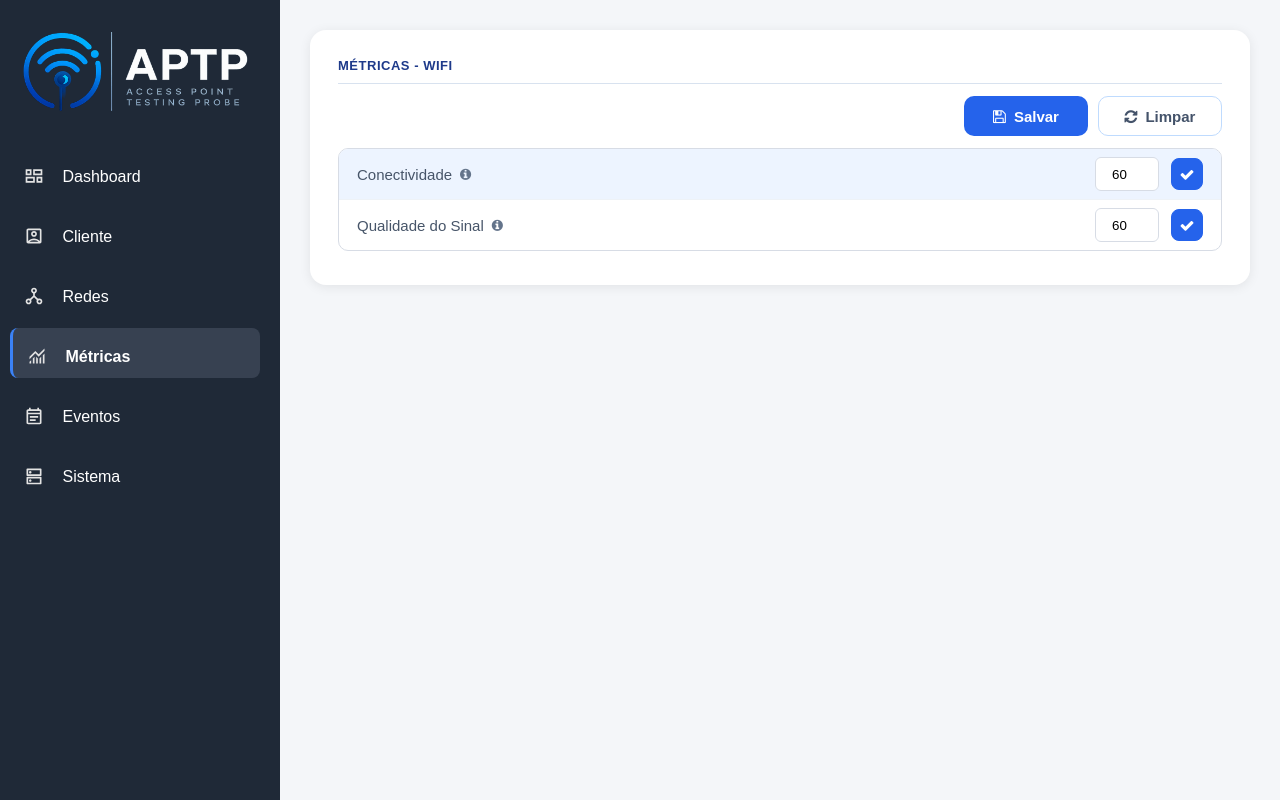
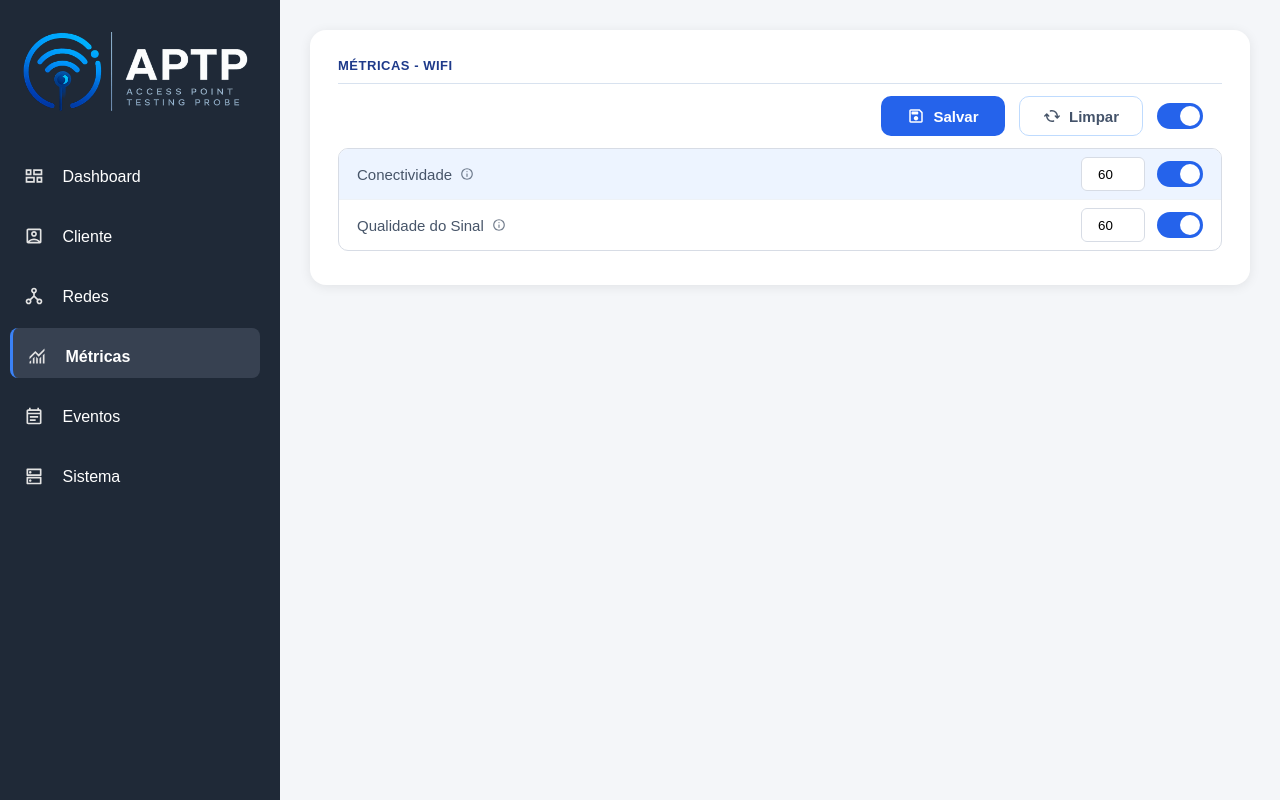
Before and after one commit to carloshorajr/aptp, a Flask app: page /metrics in a window 1280 px wide. Run offline with Flask 3, Linux system fonts and the light colour scheme; data comes from the database, SQL or seed files in the repository; parts of the project's set-up code (start-up, migrations or seed data) failed here and were passed over.

Commit message:
Refactor metrics page with toggle controls

```diff
--- a/frontend/static/css/metrics.css
+++ b/frontend/static/css/metrics.css
@@ -186,6 +186,20 @@ TABELA DE MÉTRICAS
 
 }
 
+.metric-icon{
+
+    width:18px;
+
+    height:18px;
+
+    display:block;
+
+    user-select:none;
+
+    pointer-events:none;
+
+}
+
 .metric-actions .btn:hover{
 
     transform:translateY(-1px);
@@ -230,20 +244,23 @@ BARRA DE FERRAMENTAS
 
 .metrics-toolbar{
 
-    display:flex;
+    display:grid;
 
-    justify-content:flex-end;
+    grid-template-columns:124px 124px 46px;
+
+    justify-content:end;
 
     align-items:center;
 
-    gap:10px;
+    column-gap:14px;
 
     margin-top:-10px;
 
     margin-bottom:12px;
 
+    margin-right:19px;
+
 }
-
 .metrics-toolbar .btn{
 
     width:124px;
@@ -278,19 +295,29 @@ TOOLTIP DAS MÉTRICAS
 
 }
 
-.metric-tooltip i{
+.metric-info-icon{
 
-    color:#64748b;
+    width:14px;
 
-    font-size:13px;
+    height:14px;
 
-    transition:color .18s ease;
+    display:block;
+
+    opacity:.75;
+
+    transition:opacity .18s ease;
 
 }
 
-.metric-tooltip:hover i{
+.metric-tooltip .metric-info-icon{
 
-    color:#2563eb;
+    transition:opacity .18s ease;
+
+}
+
+.metric-tooltip:hover .metric-info-icon{
+
+    opacity:1;
 
 }
 
@@ -343,3 +370,81 @@ TOOLTIP DAS MÉTRICAS
     visibility:visible;
 
 }
+
+/* ==========================================================
+TOGGLE
+========================================================== */
+
+.metric-switch{
+
+    position:relative;
+
+    display:inline-block;
+
+    width:46px;
+
+    height:26px;
+
+}
+
+.metric-switch input{
+
+    display:none;
+
+}
+
+.metric-slider{
+
+    position:absolute;
+
+    inset:0;
+
+    border-radius:999px;
+
+    background:#cbd5e1;
+
+    cursor:pointer;
+
+    transition:background .20s ease;
+
+}
+
+.metric-slider::before{
+
+    content:"";
+
+    position:absolute;
+
+    width:20px;
+
+    height:20px;
+
+    left:3px;
+
+    top:3px;
+
+    border-radius:50%;
+
+    background:#ffffff;
+
+    transition:transform .20s ease;
+
+}
+
+.metric-switch input:checked + .metric-slider{
+
+    background:#2563eb;
+
+}
+
+.metric-switch input:checked + .metric-slider::before{
+
+    transform:translateX(20px);
+
+}
+
+.metrics-toolbar .metric-switch{
+
+    margin-right:18px;
+
+}
--- a/frontend/templates/metrics.html
+++ b/frontend/templates/metrics.html
@@ -16,7 +16,11 @@
                 class="btn btn-primary"
             >
 
-                <i class="fa fa-floppy-o"></i>
+                <img
+                    class="metric-icon"
+                    src="/static/icons/save.svg"
+                    alt=""
+                >
 
                 <span>Salvar</span>
 
@@ -28,11 +32,31 @@
                 class="btn btn-outline"
             >
 
-                <i class="fa fa-refresh"></i>
+                <img
+                    class="metric-icon"
+                    src="/static/icons/cached.svg"
+                    alt=""
+                >
 
                 <span>Limpar</span>
 
             </button>
+
+            <label
+
+                class="metric-switch"
+                id="metrics-enabled-all"
+                title="Habilitar ou desabilitar todas as métricas"
+            >
+
+                <input
+                    id="metrics-enabled-all-input"
+                    type="checkbox"
+                >
+
+                <span class="metric-slider"></span>
+
+        </label>
 
         </div>
 
@@ -48,7 +72,11 @@
 
                         <span class="metric-tooltip">
 
-                            <i class="fa fa-info-circle"></i>
+                            <img
+                                class="metric-info-icon"
+                                src="/static/icons/info.svg"
+                                alt=""
+                            >
 
                             <span class="metric-tooltip-text">
 
@@ -75,16 +103,19 @@
                             value="{{ settings.connectivity.interval_seconds }}"
                         >
 
-                        <button
-                            id="connectivity-enabled"
-                            data-enabled="{{ 'true' if settings.connectivity.enabled else 'false' }}"
-                            type="button"
-                            class="btn {% if settings.connectivity.enabled %}metric-enabled{% else %}metric-disabled{% endif %}"
-                        >
+                        <label class="metric-switch">
 
-                            <i class="fa fa-check"></i>
+                            <input
+                                id="connectivity-enabled"
+                                type="checkbox"
+                                {% if settings.connectivity.enabled %}
+                                checked
+                                {% endif %}
+                            >
 
-                        </button>
+                            <span class="metric-slider"></span>
+
+                        </label>
 
                     </span>
 
@@ -98,7 +129,11 @@
 
                         <span class="metric-tooltip">
 
-                            <i class="fa fa-info-circle"></i>
+                            <img
+                                class="metric-info-icon"
+                                src="/static/icons/info.svg"
+                                alt=""
+                            >
 
                             <span class="metric-tooltip-text">
 
@@ -125,16 +160,19 @@
                             value="{{ settings.signal.interval_seconds }}"
                         >
 
-                        <button
-                            id="signal-enabled"
-                            data-enabled="{{ 'true' if settings.signal.enabled else 'false' }}"
-                            type="button"
-                            class="btn {% if settings.signal.enabled %}metric-enabled{% else %}metric-disabled{% endif %}"
-                        >
+                        <label class="metric-switch">
 
-                            <i class="fa fa-check"></i>
+                            <input
+                                id="signal-enabled"
+                                type="checkbox"
+                                {% if settings.signal.enabled %}
+                                checked
+                                {% endif %}
+                            >
 
-                        </button>
+                            <span class="metric-slider"></span>
+
+                        </label>
 
                     </span>
 
```
Also changed, not shown: frontend/static/js/metrics.js (+55 -38 lines), frontend/static/icons/save.svg.
